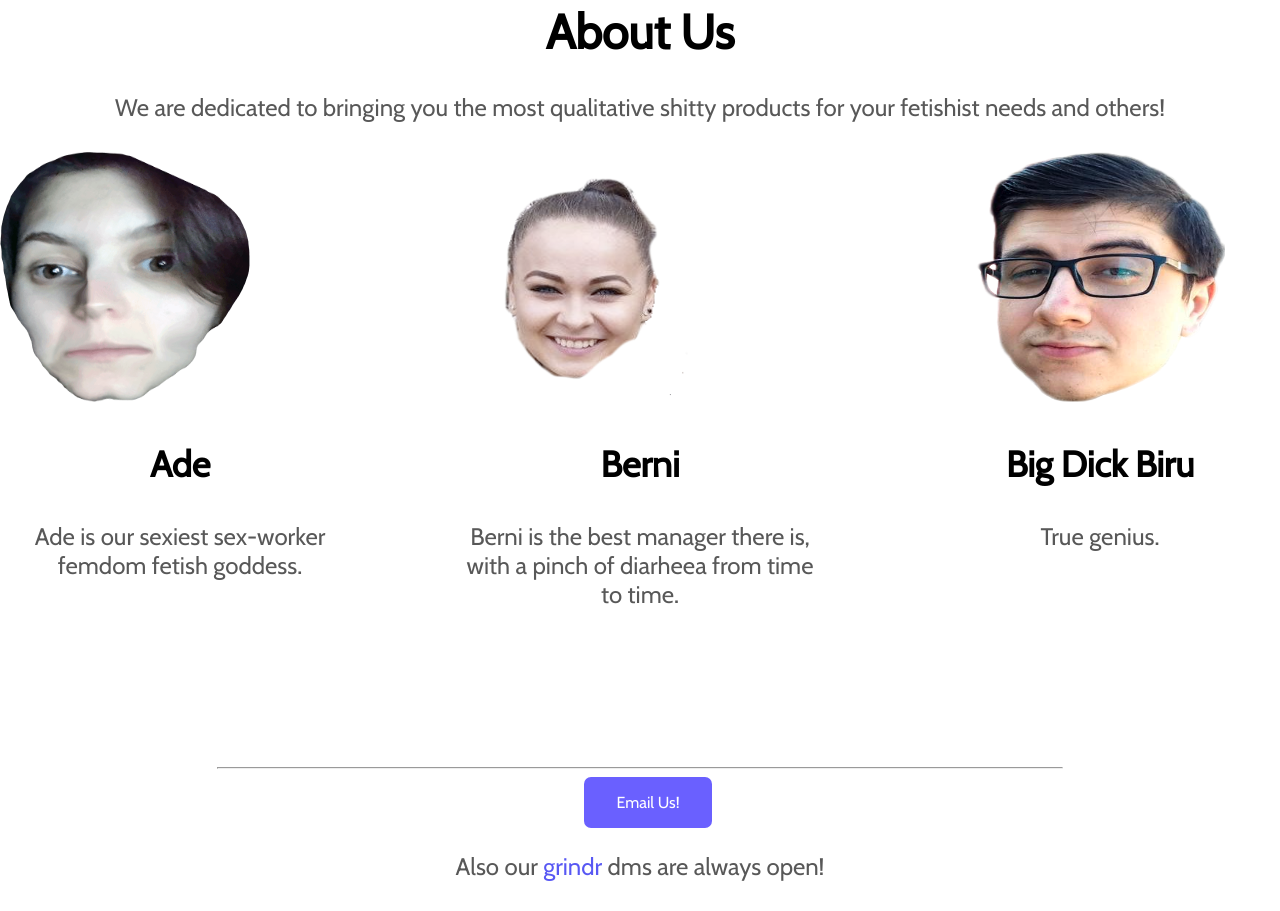
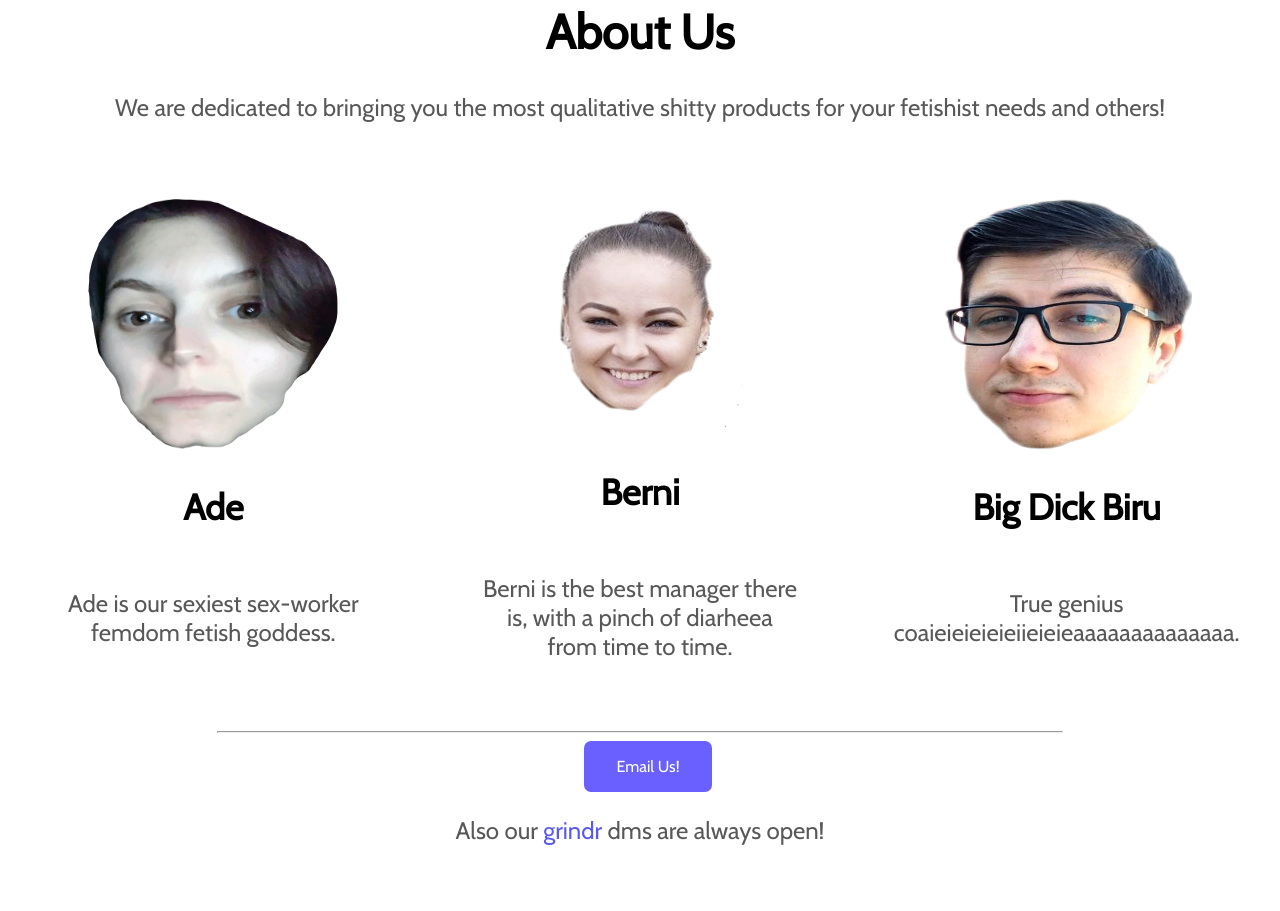
Before and after one commit to Aluniing/nebunia-secolului, a plain HTML site: page index.html in a window 1280 px wide. Shown: the part 1927-2838 px from the top of the page. After the commit the page ends 2802 px from the top, so only its background shows below. Drawn offline with nearby package versions, Linux system fonts and the light colour scheme.

Commit message:
grid changes

```diff
--- a/css/style.css
+++ b/css/style.css
@@ -91,7 +91,7 @@ a {
     margin-left: 16px;
 }
 
-.work-container, .about-container {
+.work-container{
     display: grid;
     grid-template-columns: repeat(3, 1fr);
     grid-column-gap: 100px;
@@ -105,6 +105,10 @@ a {
     width: 250px;
 }
 
+.about-card, .work-card {
+    max-width: 1fr;
+}
+
 .contact {
     text-align: center;
 }
@@ -114,3 +118,20 @@ a {
     text-align: center;
     color: black;
 }
+
+.about-container {
+    display: flex;
+    align-items: center;
+    justify-content: center;
+}
+
+
+.about-card {
+    display: flex;
+    flex-direction: column;
+    align-items: center;
+    justify-content: center;
+    height: auto;
+    max-width: 320px;
+    margin: 32px auto;
+}
--- a/index.html
+++ b/index.html
@@ -20,7 +20,7 @@
             <li><a href="#" class="nav-link">Contact</a></li>
         </ul>
     </nav>
-    <div class="hero home">
+    <div class="hero">
         <div class="container">
             <h1 class="title">WebPush and Co.</h1>
             <p class="hero-text">Lorem ipsum, dolor sit amet consectetur adipisicing elit. Ad consequuntur fuga voluptas
@@ -66,7 +66,7 @@
             <p>Berni is the best manager there is, with a pinch of diarheea from time to time.</p>
         </a><a href="#" class="about-card"><img src="./img/biru.png">
             <h3>Big Dick Biru</h3>
-            <p>True genius.</p>
+            <p>True genius coaieieieieieiieieieaaaaaaaaaaaaaa.</p>
         </a>
     </div>
     </div>
```
